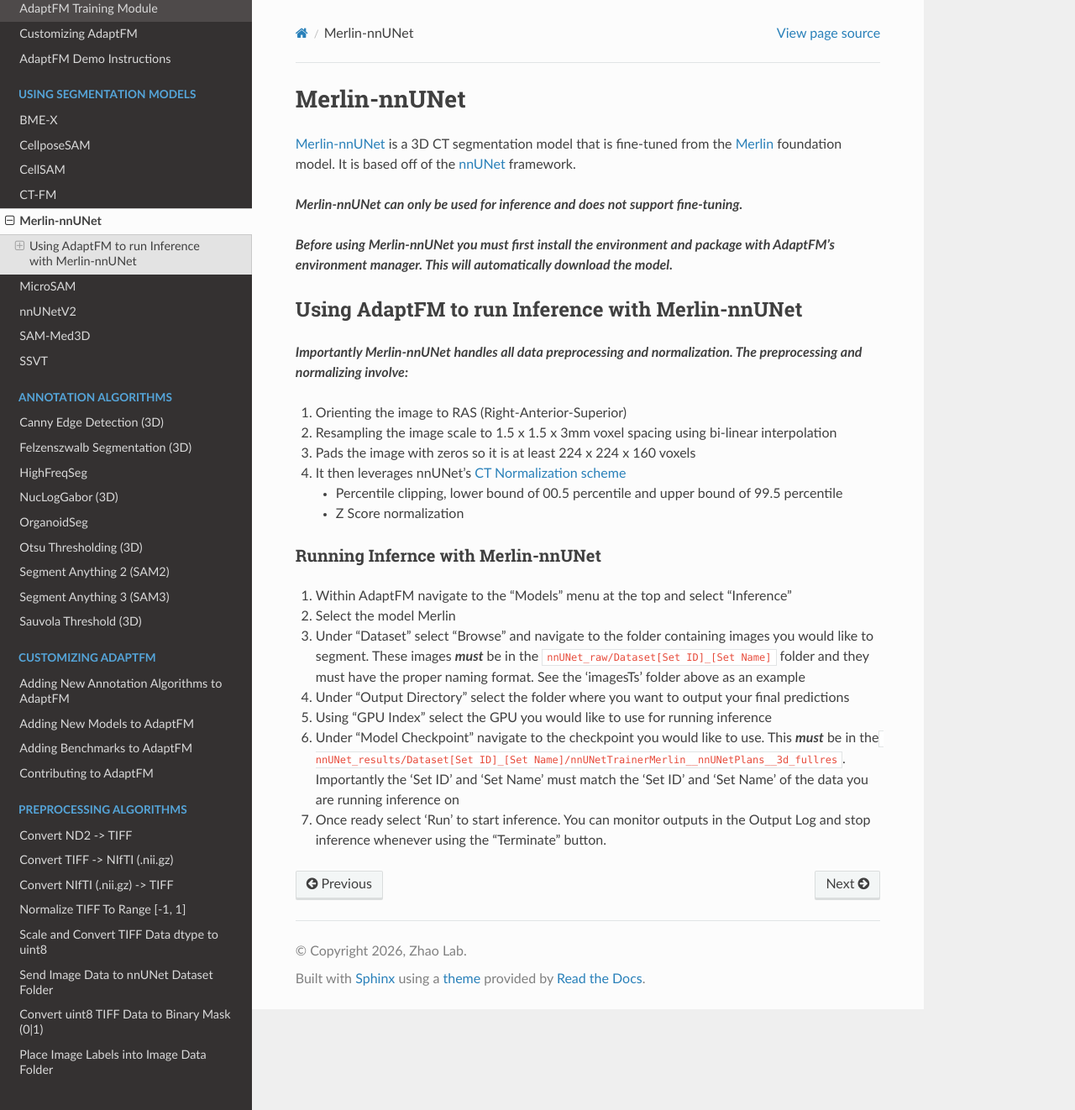
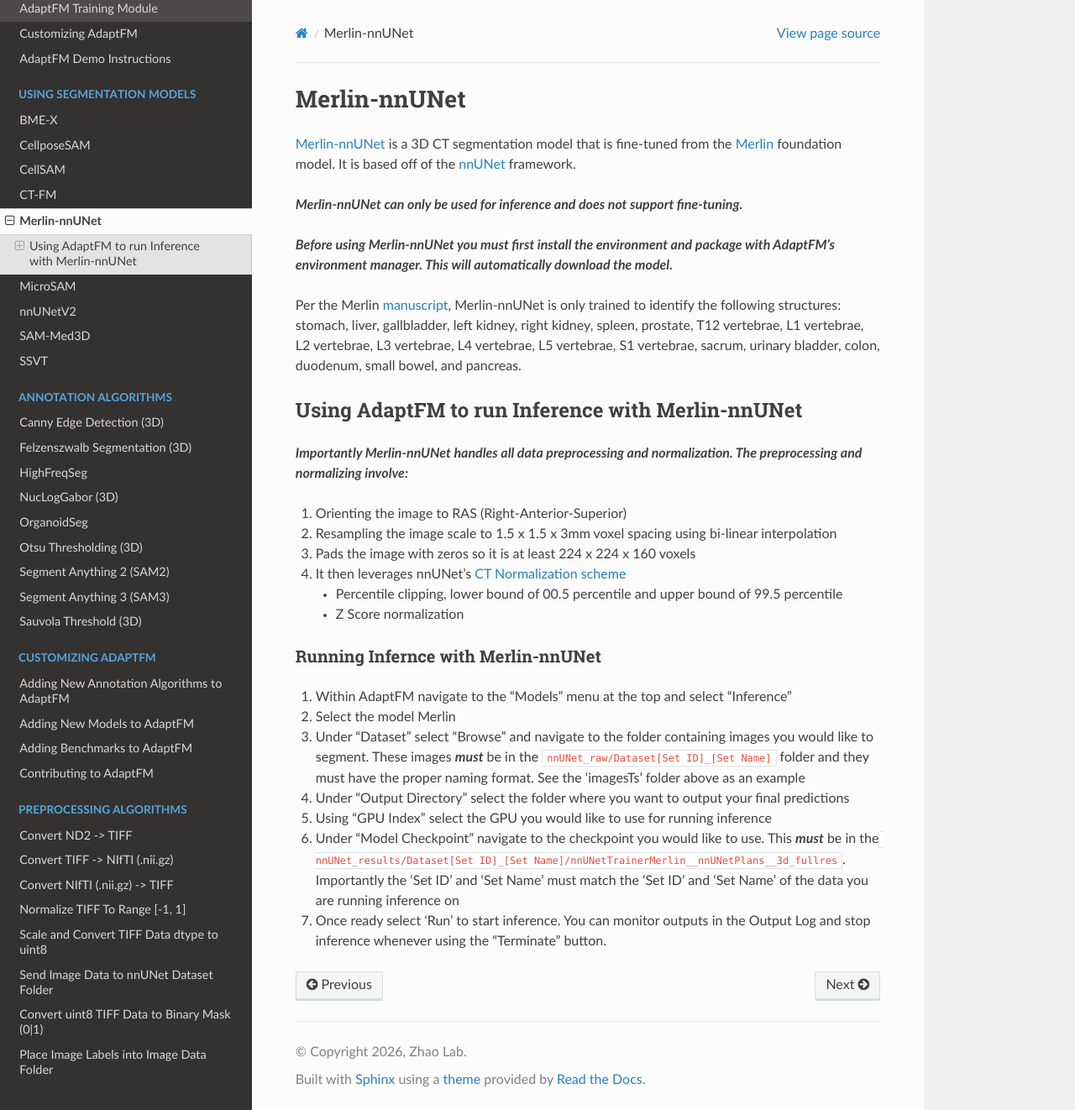
Before and after one commit to Zhao-Lab-UW-DHO/AdaptFM, a Sphinx documentation site: the page built from docs/using-segmentation-models/merlin-nnunet.md, in a window 1280 px wide and 1322 px high. Shown: the whole window at 84% size. Built offline with Sphinx 7.4.7 and the Read the Docs theme 3.1.0, drawn with Linux system fonts in a browser that asks for light colours.

Commit message:
leaderboard, merlin updates

```diff
--- a/docs/using-segmentation-models/merlin-nnunet.md
+++ b/docs/using-segmentation-models/merlin-nnunet.md
@@ -5,6 +5,8 @@
 ***Merlin-nnUNet can only be used for inference and does not support fine-tuning.***
 
 ***Before using Merlin-nnUNet you must first install the environment and package with AdaptFM's environment manager. This will automatically download the model.***
+
+Per the Merlin [manuscript](https://www.nature.com/articles/s41586-026-10181-8), Merlin-nnUNet is only trained to identify the following structures: stomach, liver, gallbladder, left kidney, right kidney, spleen, prostate, T12 vertebrae, L1 vertebrae, L2 vertebrae, L3 vertebrae, L4 vertebrae, L5 vertebrae, S1 vertebrae, sacrum, urinary bladder, colon, duodenum, small bowel, and pancreas.
 
 ## Using AdaptFM to run Inference with Merlin-nnUNet
 
```
Also changed, not shown: docs/user-guide/leaderboard.md (+10 -1 lines).
